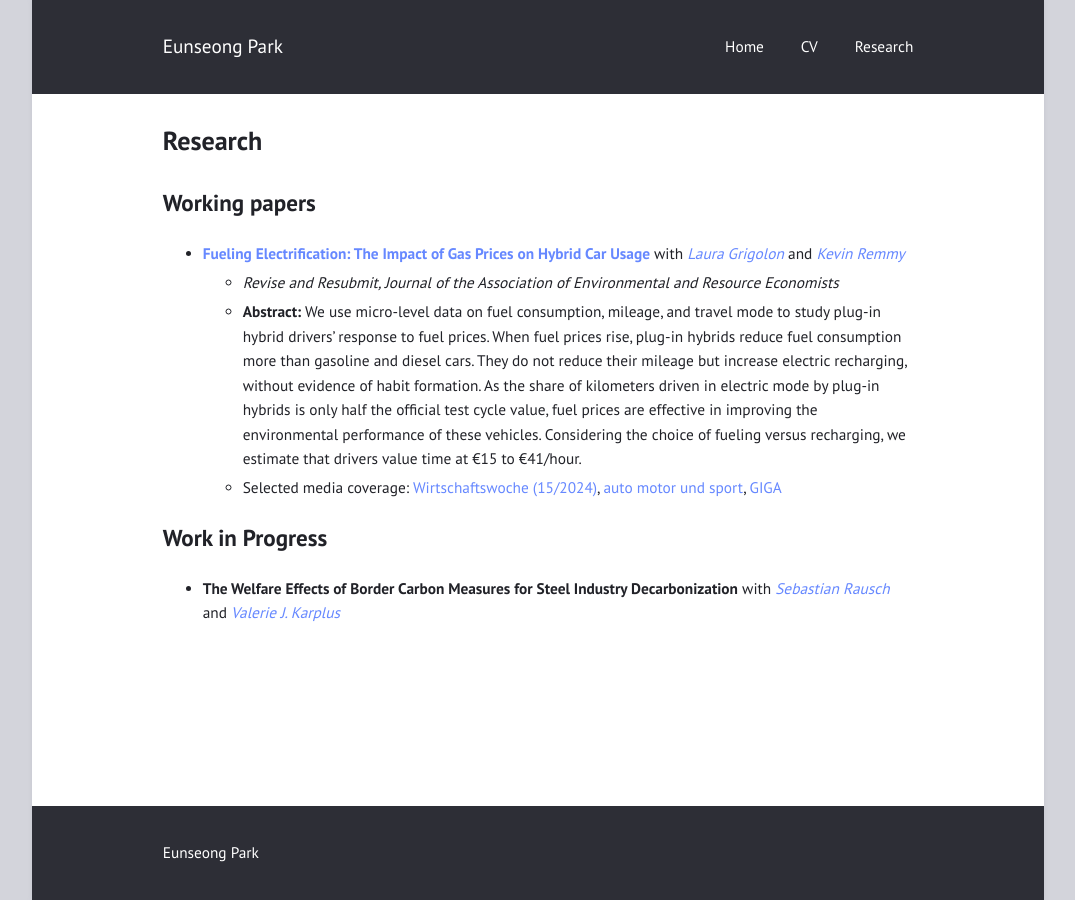
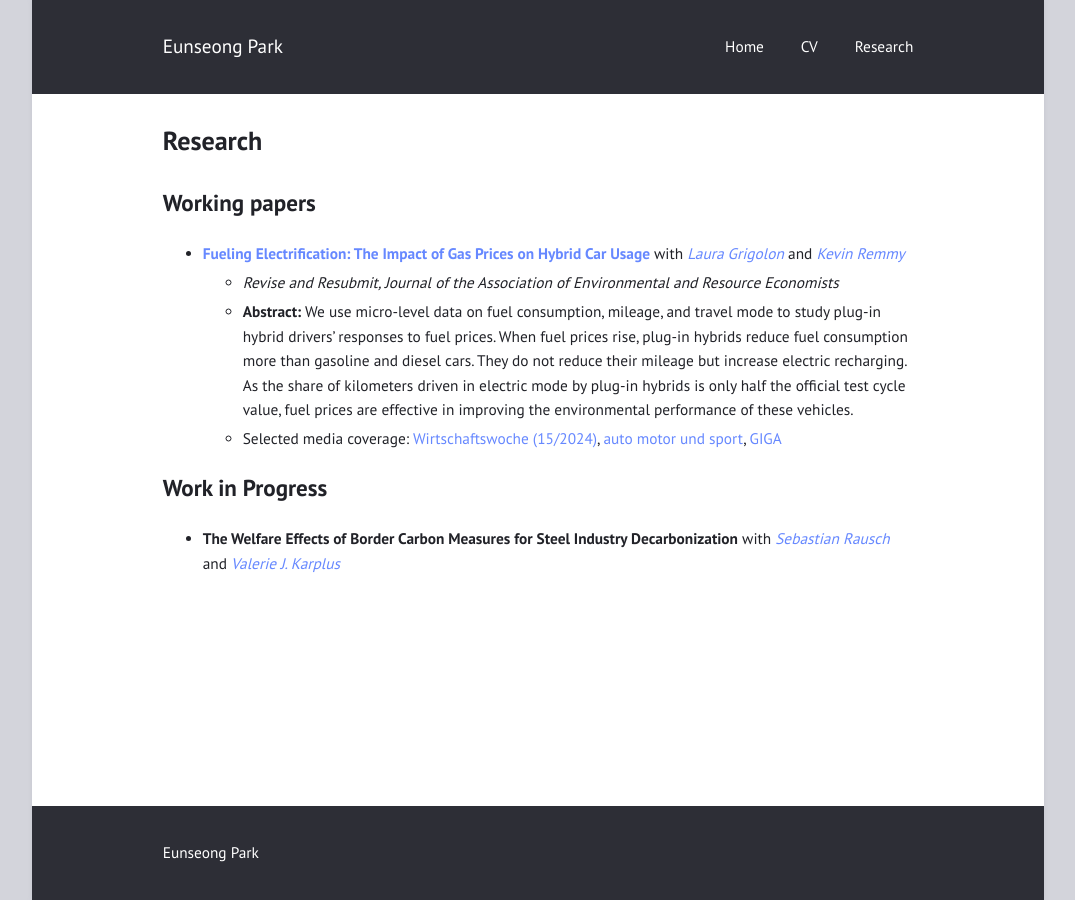
Before and after one commit to eunseong-park/eunseong-park.github.io, a Jekyll site: the page built from research.md, in a window 1280 px wide. Shown: the whole page, without its empty margins (102-1177 px from the left). Built offline with Jekyll 4.4.1, drawn with Linux system fonts in a browser that asks for light colours.

Commit message:
Update research.md

```diff
--- a/research.md
+++ b/research.md
@@ -7,7 +7,7 @@ layout: page
 
 * **[Fueling Electrification: The Impact of Gas Prices on Hybrid Car Usage](https://ftp.zew.de/pub/zew-docs/dp/dp24017.pdf)** with *[Laura Grigolon](https://sites.google.com/site/lauragrig/home)* and *[Kevin Remmy](http://kevinremmy.com/)*
   * *Revise and Resubmit, Journal of the Association of Environmental and Resource Economists*
-  * **Abstract:** We use micro-level data on fuel consumption, mileage, and travel mode to study plug-in hybrid drivers' response to fuel prices. When fuel prices rise, plug-in hybrids reduce fuel consumption more than gasoline and diesel cars. They do not reduce their mileage but increase electric recharging, without evidence of habit formation. As the share of kilometers driven in electric mode by plug-in hybrids is only half the official test cycle value, fuel prices are effective in improving the environmental performance of these vehicles. Considering the choice of fueling versus recharging, we estimate that drivers value time at €15 to €41/hour.
+  * **Abstract:** We use micro-level data on fuel consumption, mileage, and travel mode to study plug-in hybrid drivers' responses to fuel prices. When fuel prices rise, plug-in hybrids reduce fuel consumption more than gasoline and diesel cars. They do not reduce their mileage but increase electric recharging. As the share of kilometers driven in electric mode by plug-in hybrids is only half the official test cycle value, fuel prices are effective in improving the environmental performance of these vehicles.
   * Selected media coverage: [Wirtschaftswoche (15/2024)](https://emagazin.wiwo.de/epaper/wirtschaftswoche-2024-04-05-epa-1271/?interactivelayer=73364), [auto motor und sport](https://www.auto-motor-und-sport.de/verkehr/studie-zur-phev-nutzung-hohe-spritpreise-foerdern-e-kilometer/), [GIGA](https://www.giga.de/news/benzin-zu-teuer-besitzer-von-plug-in-hybriden-denken-um/)
 
 ## Work in Progress
```
